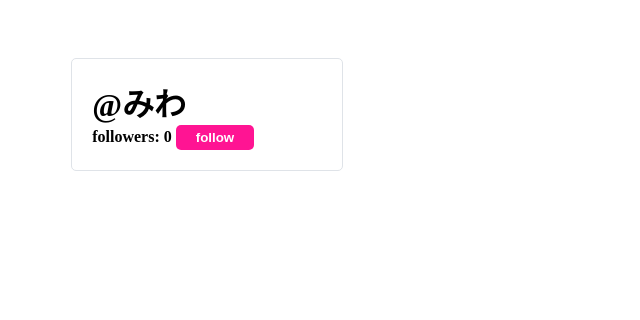
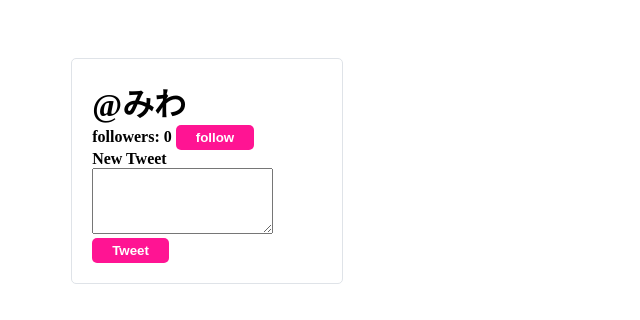
Before and after one commit to NwHub/twitter-clone, a Vue app: page / in a window 1280 px wide. Shown: the top 320 px of the page, without its empty margins (0-640 px from the left). Built offline with nearby package versions, Linux system fonts and the light colour scheme.

Commit message:
Tweet表示

```diff
--- a/src/components/Tweet.vue
+++ b/src/components/Tweet.vue
@@ -6,6 +6,16 @@
         <strong>followers: {{ followers }} </strong>
         <button @click="followerCount">follow</button>
       </div>
+      <!-- 入力 -->
+      <form class="user-profile__create-tweet-panel">
+        <label class="newTweet">
+          <strong>New Tweet</strong>
+        </label>
+        <textarea rows="4"></textarea>
+        <div>
+          <button>Tweet</button>
+        </div>
+      </form>
     </div>
   </div>
 </template>
@@ -63,4 +73,22 @@ button {
   color: white;
   font-weight: bold;
 }
+/* ツイート */
+.user-profile__tweets-wrapper {
+  display: grid;
+  grid-gap: 10px;
+  margin-bottom: auto;
+}
+.user-profile__tweets-wrapper__tweet-item {
+  padding: 20px;
+  background-color: white;
+  border-radius: 5px;
+  border: 1px solid #dfe3e8;
+  box-sizing: border-box;
+  cursor: pointer;
+  transition: all 0.25s ease;
+}
+.user-profile__tweets-wrapper__tweet-item:hover {
+  transform: scale(1.1, 1.1);
+}
 </style>
```
Also changed, not shown: 1 other file (tests, documents, lock files or other folders).
